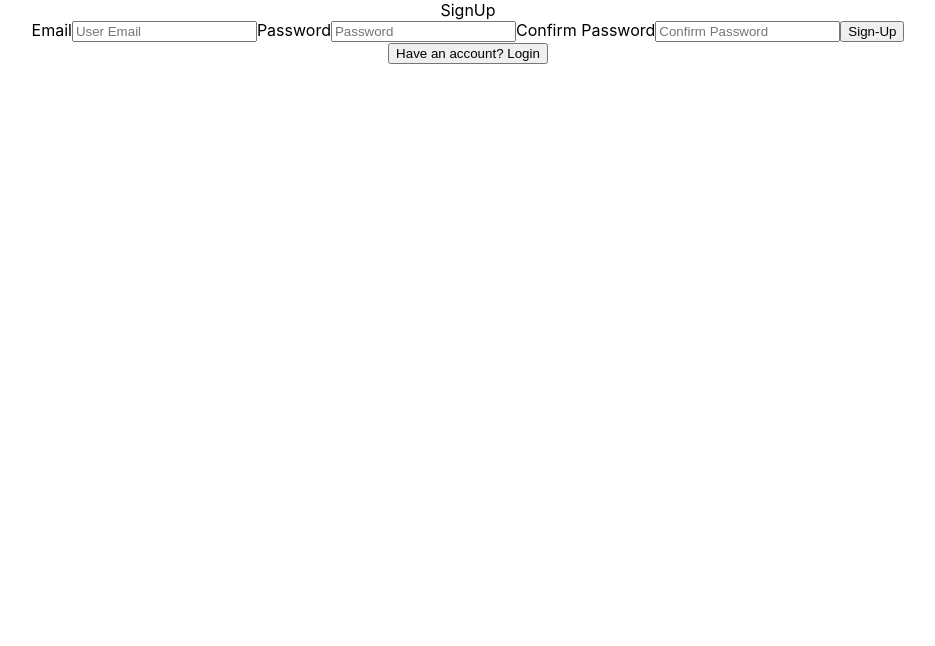
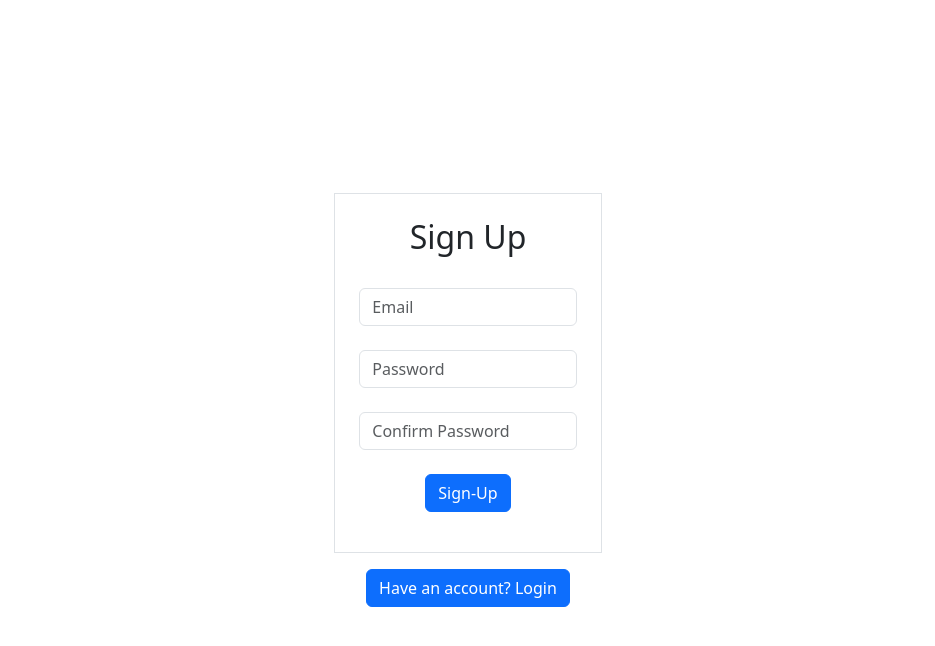
Before and after one commit to Abhishekgupta011/Mail-Box-Client, a React (Create React App) app: page / in a window 1280 px wide. Shown: the top 646 px of the page, without its empty margins (172-1107 px from the left). Built offline with nearby package versions, Linux system fonts and the light colour scheme.

Commit message:
signup screen

```diff
--- a/package.json
+++ b/package.json
@@ -7,7 +7,9 @@
     "@testing-library/jest-dom": "^5.17.0",
     "@testing-library/react": "^13.4.0",
     "@testing-library/user-event": "^13.5.0",
+    "bootstrap": "^5.3.3",
     "react": "^18.2.0",
+    "react-bootstrap": "^2.10.1",
     "react-dom": "^18.2.0",
     "react-redux": "^9.1.0",
     "react-router": "^6.22.1",
--- /dev/null
+++ b/src/Components/Authentication/SignUpPage.css
@@ -0,0 +1,23 @@
+.floating-input {
+    position: relative;
+    padding: 5px 10px;
+    border: none;
+    border-bottom: 1px solid #ced4da;
+    transition: all 0.3s;
+}
+
+.floating-input:focus {
+    outline: none;
+    border-bottom: 1px solid #007bff;
+}
+
+.floating-input:focus + label,
+.floating-input:not(:placeholder-shown) + label {
+    position: absolute;
+    top: 0;
+    left: 0;
+    font-size: 12px;
+    color: #007bff;
+    pointer-events: none;
+    transition: 0.2s ease-out all;
+}
--- a/src/Components/Authentication/SignUpPage.js
+++ b/src/Components/Authentication/SignUpPage.js
@@ -1,10 +1,14 @@
 import React, { useEffect, useState } from "react";
 import { useDispatch, useSelector } from "react-redux";
 import { authActions } from "../Redux/Slices/AuthSlice";
+import { Form, Button, Col } from "react-bootstrap";
+import "bootstrap/dist/css/bootstrap.min.css";
+import "./SignUpPage.css"; // Import your custom CSS file
+
 const SignUpPage = () => {
     const dispatch = useDispatch();
     const isLoggedIn = useSelector(state => state.auth.isLoggedIn);
-    const isLogin = useSelector(state=>state.auth.isLogin);
+    const isLogin = useSelector(state => state.auth.isLogin);
     const [email, setEmail] = useState("");
     const [password, setPassword] = useState("");
     const [cPassword, setCpassword] = useState("");
@@ -46,85 +50,102 @@ const SignUpPage = () => {
                 const responseData = await response.json()
                 if (response.ok) {
                     console.log(`${isLogin ? 'Login' : 'Sign-Up'} successful`, 'success');
-                    //console.log(responseData);
                     if(isLogin){
                         dispatch(authActions.login(responseData.idToken));
                         localStorage.setItem("email" , email);
                         localStorage.setItem("idToken" , responseData.idToken);
                         setToken(responseData.idToken);
                         dispatch(authActions.login());
-
                     }
                 } else {
                     alert(responseData.error.message || 'Authentication failed');
                 }
             } catch (error) {
                 console.error('An error occurred during authentication', error);
-            }finally {
+            } finally {
                 setLoading(false); // Set loading to false after the API call is completed
             }
         }
     }
+
     useEffect(() => {
-
         if (token) {
           localStorage.setItem("idToken", token);
         } else {
           localStorage.removeItem("idToken");
         }
       }, [token]);
+
     return (
-        <>
-            <div className="form-div">
-            <div className="main">
-            <span className="l1">SignUp</span><br/>
-            </div>
-            <form onSubmit={formSubmitHandler} className="form-container">
-                <div >
-                    <label htmlFor="email">Email</label>
-                    <input
+        <div className="container d-flex align-items-center justify-content-center vh-100 ">
+            <div className="row justify-content-center ">
+                <div className="col-md-6 border p-4">
+                    <div className="form-group">
+                        <h2>Sign Up</h2>
+                    </div> <br/>
+                    <Form onSubmit={formSubmitHandler}>
+                        <Form.Group controlId="email">
+                            <Form.Control
                                 type="email"
-                    id="email"
                                 value={email}
                                 onChange={emailInputHandler}
                                 required
-                    placeholder="User Email" />
-                    <label htmlFor="password">Password</label>
-                    <input
+                                placeholder="Email"
+                                className={email ? "floating-input" : ""}
+
+                            />
+                            <br/>
+                        </Form.Group>
+
+                        <Form.Group controlId="password">
+                            <Form.Control
                                 type="password"
-                    id="password"
-                    className="password"
                                 placeholder="Password"
-                    onChange={passwordInputHandler}/>
-                    {!isLogin && <label htmlFor="cpassword">Confirm Password</label>}
-                    {!isLogin && <input
+                                onChange={passwordInputHandler}
+                                className={password ? "floating-input" : ""}
+                            />
+                            <br/>
+                        </Form.Group>
+
+                        {!isLogin &&
+                            <Form.Group controlId="cpassword">
+                                <Form.Control
                                     type="password"
-                    id="cpassword"
                                     value={cPassword}
                                     onChange={cPasswordInputHandler}
                                     required
-                    placeholder="Confirm Password" />}
-                    <button type="submit" disabled={loading}>
+                                    placeholder="Confirm Password"
+                                    className={cPassword ? "floating-input" : ""}
+                                />
+
+                            </Form.Group>
+                        }
+                        <br/>
+                        <Button type="submit" disabled={loading} variant="primary" className="mb-3">
                             {loading ? (
-                                <div className="loader-container">
-                                    <div className="loader"></div>
+                                <div className="spinner-border" role="status">
+                                    <span className="sr-only">Loading...</span>
                                 </div>
                             ) : (
                                 isLogin ? "Login" : "Sign-Up"
                             )}
-                        </button>
+                        </Button>
+
                         {isLogin && <span className="forgot">Forgotten Password?</span>}
+                    </Form>
                     </div>
-                <div className="toggle">
-                    <button type="button"
+                    <div className="toggle mt-3 " >
+                        <Button
+                            type="button"
                             onClick={() => dispatch(authActions.setIsLogin(!isLogin))}
-                        className="toggle-button"
-                    >{isLogin ? "Create New Account? Sign Up" : "Have an account? Login"}</button>
+                            variant="primary"
+                        >
+                            {isLogin ? "Create New Account? Sign Up" : "Have an account? Login"}
+                        </Button>
                     </div>
-            </form></div>
 
-
-        </>
+            </div>
+        </div>
     )
 };
 
```
Also changed, not shown: 1 other file (tests, documents, lock files or other folders). Lines whose indentation alone changed are shown as unchanged.
